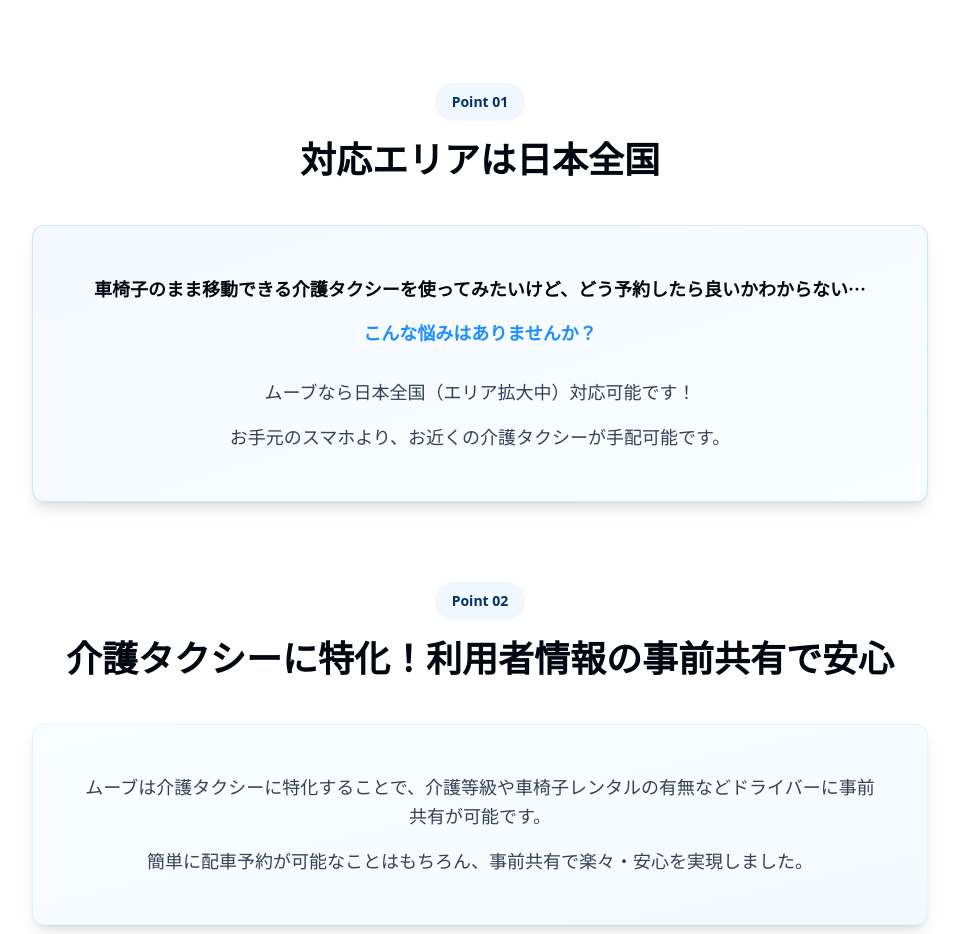
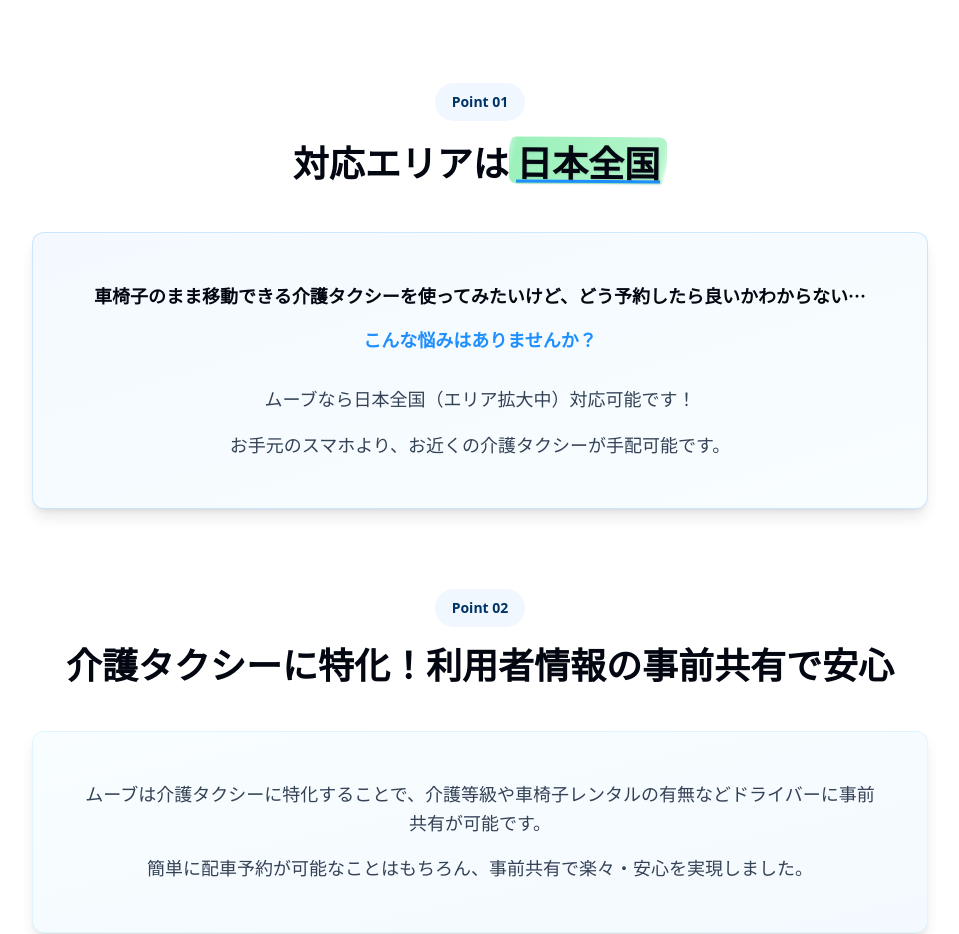
Before and after one commit to SayakaYamaguchi1217/textify-image-page, a React (Vite) app: page / in a window 1280 px wide. Shown: the part 2080-3014 px from the top of the page, without its empty margins (160-1119 px from the left). Built offline with nearby package versions, Linux system fonts and the light colour scheme.

Commit message:
Add highlight to "日本全国"
Apply a more prominent highlight to the text "日本全国" to make it stand out.

```diff
--- a/src/components/AppFeatures.tsx
+++ b/src/components/AppFeatures.tsx
@@ -16,7 +16,7 @@ const AppFeatures = () => {
               Point 01
             </Badge>
             <h2 className="text-3xl md:text-4xl font-bold text-foreground mb-6 font-japanese">
-              対応エリアは日本全国
+              対応エリアは<span className="marker-highlight-green special-emphasis">日本全国</span>
             </h2>
           </div>
 
--- a/src/index.css
+++ b/src/index.css
@@ -157,6 +157,16 @@ All colors MUST be HSL.
     text-underline-offset: 4px;
   }
 
+  /* Special Emphasis Style */
+  .special-emphasis {
+    text-decoration: underline;
+    text-decoration-color: hsl(var(--primary));
+    text-decoration-thickness: 3px;
+    text-underline-offset: 3px;
+    font-weight: 900;
+    text-shadow: 1px 1px 2px rgba(0, 0, 0, 0.1);
+  }
+
   .faq-answer-icon {
     background-color: hsl(120 70% 25%); /* 濃い緑色 */
     color: hsl(0 0% 100%); /* 白文字 */
```
